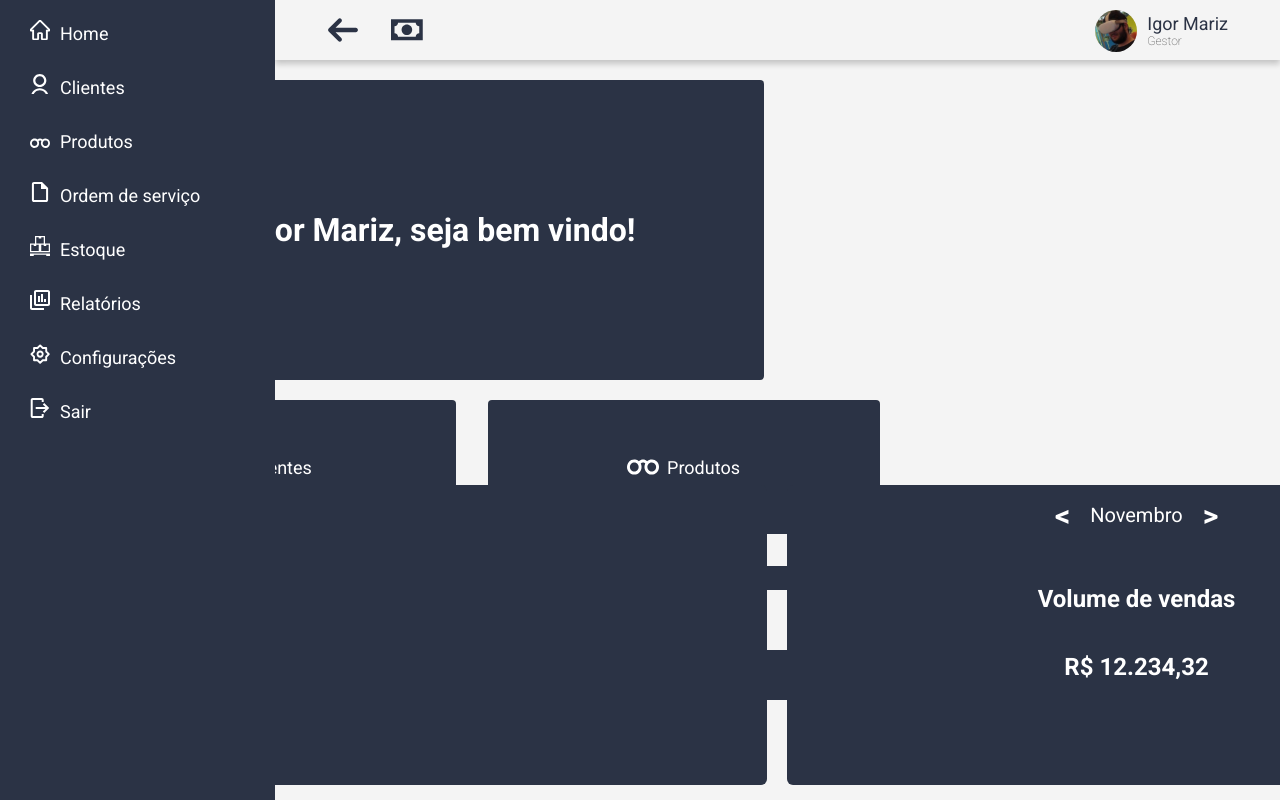
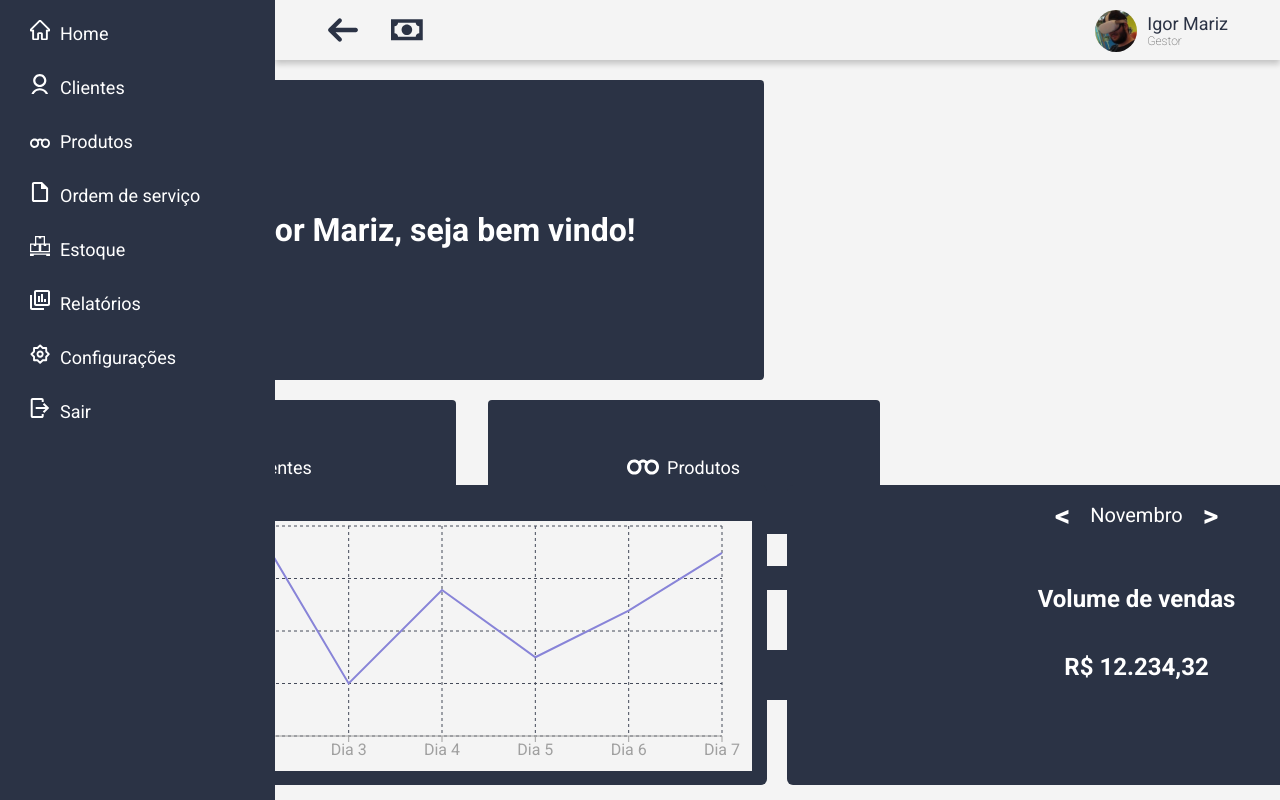
Before and after one commit to LGtkz/OticaFocal, a Next.js app: page / in a window 1280 px wide. Built offline with nearby package versions, Linux system fonts and the light colour scheme.

Commit message:
Criação do gráfico da venda do mês

```diff
--- a/package.json
+++ b/package.json
@@ -10,6 +10,7 @@
   "dependencies": {
     "next": "16.0.3",
     "react": "19.2.0",
-    "react-dom": "19.2.0"
+    "react-dom": "19.2.0",
+    "recharts": "^3.5.0"
   }
 }
--- a/src/components/grafico/grafico.jsx
+++ b/src/components/grafico/grafico.jsx
@@ -1,5 +1,6 @@
 "use client";
 import "./grafico.css";
+import { LineChart, Line, XAxis, YAxis, CartesianGrid, Tooltip, ResponsiveContainer } from 'recharts';
 
 export default function Grafico({ month }) {
 
@@ -8,9 +9,28 @@ export default function Grafico({ month }) {
     "Julho","Agosto","Setembro","Outubro","Novembro","Dezembro"
   ];
 
+  const mockData = [
+    {name: 'Dia 1', vendas: 3000},
+    {name: 'Dia 2', vendas: 4000},
+    {name: 'Dia 3', vendas: 1000},
+    {name: 'Dia 4', vendas: 2780},
+    {name: 'Dia 5', vendas: 1500},
+    {name: 'Dia 6', vendas: 2390},
+    {name: 'Dia 7', vendas: 3490},
+  ];
+
   return (
     <div className="grafico">
       <h3 className="tituloGrafico">Vendas {monthNames[month]}</h3>
+      <ResponsiveContainer width="100%" height={250}>
+        <LineChart data={mockData} margin={{ top: 5, right: 30, left: 20, bottom: 5 }}>
+          <CartesianGrid strokeDasharray="3 3" stroke="#444a59" />
+          <XAxis dataKey="name" stroke="#a0a0a0" />
+          <YAxis stroke="#a0a0a0" /> =
+          <Tooltip contentStyle={{ backgroundColor: '#2e3340', border: '1px solid #444a59' }} />
+          <Line type="linear" dataKey="vendas" stroke="#8884d8" strokeWidth={2} dot={false} />
+        </LineChart>
+      </ResponsiveContainer>
     </div>
   );
 }
```
Also changed, not shown: 1 other file (tests, documents, lock files or other folders).
